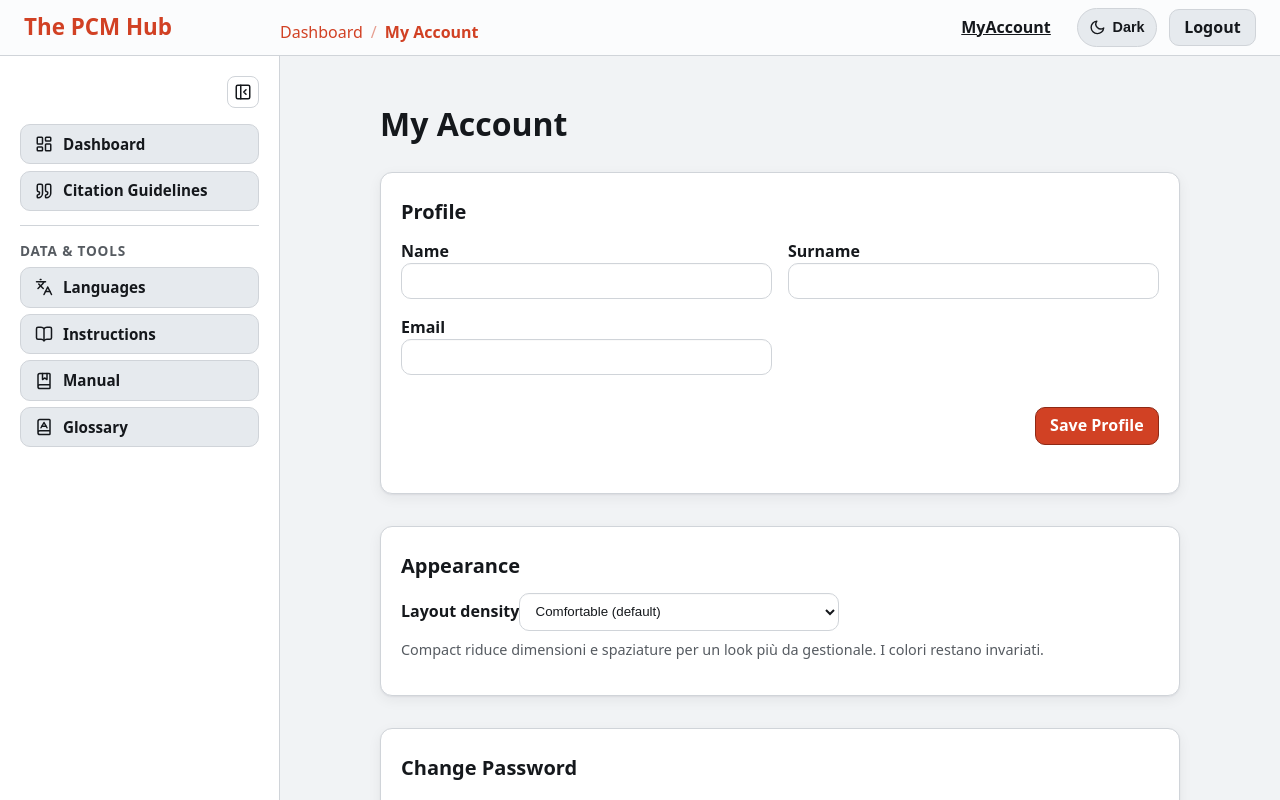
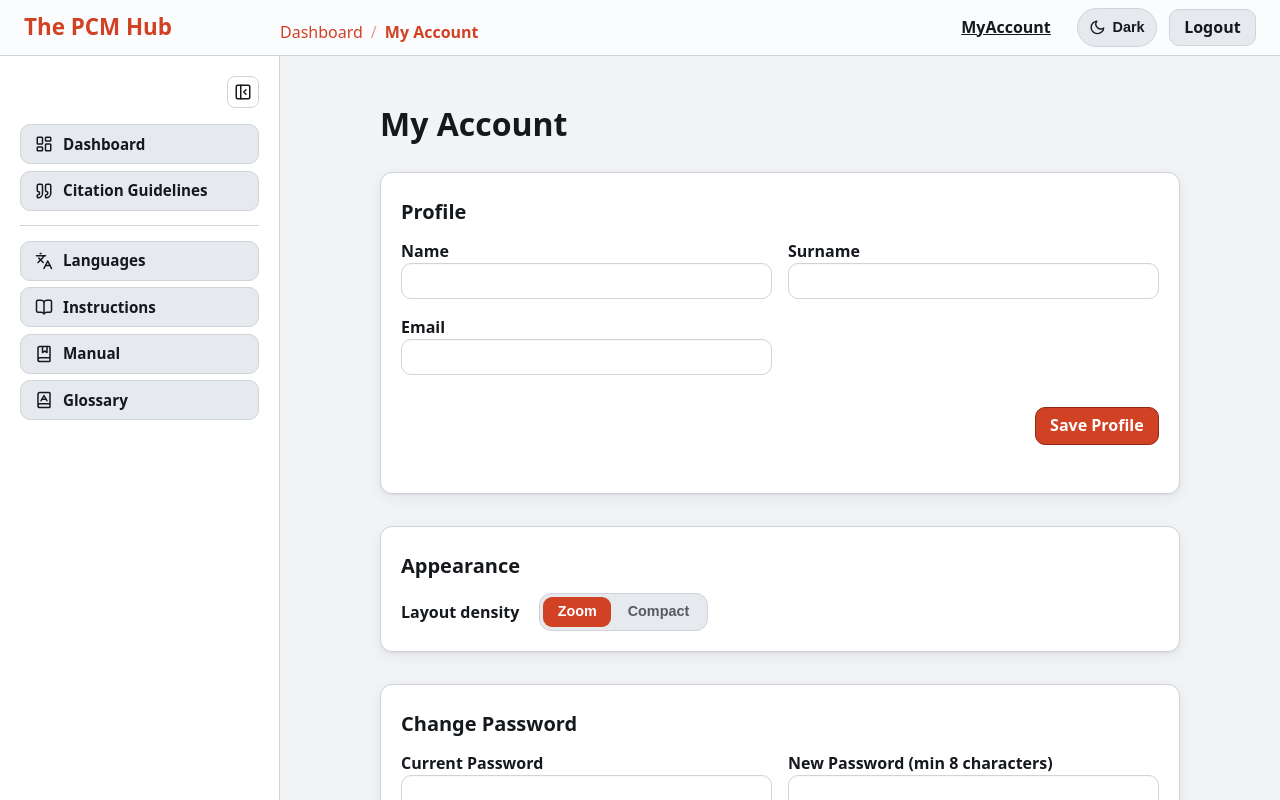
Before and after one commit to gb-993/progetto_lingue_3, a React (Vite) app in the folder frontend/: page /me in a window 1280 px wide. Shown: the top 800 px of the page. Built offline with nearby package versions, Linux system fonts and the light colour scheme; no server answers.

Commit message:
modifiche e ritocchi

```diff
--- a/frontend/src/components/Layout.jsx
+++ b/frontend/src/components/Layout.jsx
@@ -368,7 +368,7 @@ export default function Layout({ children }) {
                             {/* Voci per User loggati e Admin (ordine come nel vecchio base.html) */}
                             {role !== 'public' && (
                                 <>
-                                    <li className="nav-divider-label">Data & Tools</li>
+                                    <li className="nav-divider-label" aria-hidden="true"></li>
                                     <li>
                                         <Link className={`btn ${isCurrent('/languages')}`} to="/languages" title="Languages">
                                             <Languages size={18} className="nav-icon" />
--- /dev/null
+++ b/frontend/src/components/SegmentedToggle.jsx
@@ -0,0 +1,54 @@
+// Toggle segmentato riusabile, coerente coi token del tema (funziona in
+// light e dark). Stato attivo = brand + testo bianco, come le voci attive
+// del resto del sito. Per 2-3 opzioni mutuamente esclusive.
+//
+// Uso:
+//   <SegmentedToggle
+//     value={value}
+//     onChange={setValue}
+//     options={[{ value: 'a', label: 'A' }, { value: 'b', label: 'B' }]}
+//     ariaLabel="Etichetta gruppo"
+//   />
+export default function SegmentedToggle({ value, onChange, options, ariaLabel }) {
+    return (
+        <div
+            role="group"
+            aria-label={ariaLabel}
+            style={{
+                display: 'inline-flex',
+                gap: '2px',
+                padding: '3px',
+                background: 'var(--surface-2)',
+                border: '1px solid var(--border)',
+                borderRadius: 'var(--radius)',
+            }}
+        >
+            {options.map(opt => {
+                const active = value === opt.value;
+                return (
+                    <button
+                        key={opt.value}
+                        type="button"
+                        onClick={() => onChange(opt.value)}
+                        aria-pressed={active}
+                        style={{
+                            border: 'none',
+                            cursor: 'pointer',
+                            padding: '.4rem .9rem',
+                            borderRadius: 'calc(var(--radius) - 3px)',
+                            fontWeight: 600,
+                            fontSize: '.9rem',
+                            lineHeight: 1.2,
+                            whiteSpace: 'nowrap',
+                            background: active ? 'var(--brand)' : 'transparent',
+                            color: active ? '#fff' : 'var(--text-muted)',
+                            transition: 'background .15s ease, color .15s ease',
+                        }}
+                    >
+                        {opt.label}
+                    </button>
+                );
+            })}
+        </div>
+    );
+}
--- a/frontend/src/features/accounts/MyAccount.jsx
+++ b/frontend/src/features/accounts/MyAccount.jsx
@@ -1,6 +1,7 @@
 import { useState, useEffect } from 'react';
 import { useNavigate } from 'react-router-dom';
 import api from '../../api'; // Sostituito axios
+import SegmentedToggle from '../../components/SegmentedToggle';
 
 // Stessa logica del toggle tema (data-theme): la densita' del layout vive in
 // un attributo data-density su <html>, persistito in localStorage e applicato
@@ -8,8 +9,11 @@ import api from '../../api'; // Sostituito axios
 const DENSITY_STORAGE_KEY = 'pcm-density';
 
 function getInitialDensity() {
-    if (typeof window === 'undefined') return 'comfortable';
-    return localStorage.getItem(DENSITY_STORAGE_KEY) === 'compact' ? 'compact' : 'comfortable';
+    if (typeof window === 'undefined') return 'zoom';
+    // Default = "zoom" (modalita' grande). Solo il valore 'compact' attiva
+    // l'attributo data-density="compact"; qualunque altro valore (incluso il
+    // vecchio 'comfortable' di utenti gia' esistenti) ricade su 'zoom'.
+    return localStorage.getItem(DENSITY_STORAGE_KEY) === 'compact' ? 'compact' : 'zoom';
 }
 
 export default function MyAccount() {
@@ -19,8 +23,7 @@ export default function MyAccount() {
     const [message, setMessage] = useState({ text: '', type: '' });
     const [density, setDensity] = useState(getInitialDensity);
 
-    const handleDensityChange = (e) => {
-        const value = e.target.value;
+    const applyDensity = (value) => {
         setDensity(value);
         if (value === 'compact') {
             document.documentElement.setAttribute('data-density', 'compact');
@@ -102,20 +105,14 @@ export default function MyAccount() {
 
             <div className="card" style={{marginBottom: 'var(--acc-section-gap, 2rem)'}}>
                 <h3 className="mb-2">Appearance</h3>
-                <div className="form-group">
-                    <label htmlFor="density-select">Layout density</label>
-                    <select
-                        id="density-select"
+                <div className="form-group" style={{display: 'flex', alignItems: 'center', gap: '1.25rem', flexWrap: 'wrap'}}>
+                    <label style={{margin: 0}}>Layout density</label>
+                    <SegmentedToggle
+                        ariaLabel="Layout density"
                         value={density}
-                        onChange={handleDensityChange}
-                        style={{maxWidth: '320px'}}
-                    >
-                        <option value="comfortable">Comfortable (default)</option>
-                        <option value="compact">Compact</option>
-                    </select>
-                    <p className="muted" style={{marginTop: '.5rem', fontSize: '.9rem'}}>
-                        Compact riduce dimensioni e spaziature per un look più da gestionale. I colori restano invariati.
-                    </p>
+                        onChange={applyDensity}
+                        options={[{ value: 'zoom', label: 'Zoom' }, { value: 'compact', label: 'Compact' }]}
+                    />
                 </div>
             </div>
 
--- a/frontend/src/features/parameters/ParameterForm.jsx
+++ b/frontend/src/features/parameters/ParameterForm.jsx
@@ -608,7 +608,7 @@ export default function ParameterForm() {
                                                 disabled={!isDirty}
                                                 onChange={e => setIsTestEdit(e.target.checked)}
                                             />
-                                            <span>🧪 Mark as test edit</span>
+                                            <span>Mark as test edit</span>
                                         </label>
                                         {isTestEdit && isDirty && (
                                             <div style={{
--- a/frontend/src/features/tablea/TableA.jsx
+++ b/frontend/src/features/tablea/TableA.jsx
@@ -4,6 +4,7 @@ import Select from 'react-select';
 import api from '../../api';
 import { searchMatches } from '../../utils/search';
 import reactSelectStyles from '../../utils/reactSelectStyles';
+import SegmentedToggle from '../../components/SegmentedToggle';
 
 export default function TableA() {
     const [view, setView] = useState('params'); // 'params' o 'questions'
@@ -325,22 +326,12 @@ export default function TableA() {
             <header className="dashboard-hero" style={{ marginBottom: 'var(--form-col-gap, 2rem)' }}>
                 <h1>Table A</h1>
                 <div style={{ display: 'flex', justifyContent: 'center', marginBottom: 'var(--form-col-gap, 1.5rem)' }}>
-                    <nav style={{ background: '#e9ecef', padding: '5px', borderRadius: '50px', display: 'inline-flex' }}>
-                        <button
-                            className={`btn ${view === 'params' ? 'btn-light' : 'btn-outline'}`}
-                            style={{ borderRadius: '50px', border: 'none', background: view === 'params' ? 'white' : 'transparent', fontWeight: 600, color: view === 'params' ? 'black' : '#6c757d', boxShadow: view === 'params' ? '0 2px 5px rgba(0,0,0,0.1)' : 'none' }}
-                            onClick={() => setView('params')}
-                        >
-                            Parameters View
-                        </button>
-                        <button
-                            className={`btn ${view === 'questions' ? 'btn-light' : 'btn-outline'}`}
-                            style={{ borderRadius: '50px', border: 'none', background: view === 'questions' ? 'white' : 'transparent', fontWeight: 600, color: view === 'questions' ? 'black' : '#6c757d', boxShadow: view === 'questions' ? '0 2px 5px rgba(0,0,0,0.1)' : 'none' }}
-                            onClick={() => setView('questions')}
-                        >
-                            Questions View
-                        </button>
-                    </nav>
+                    <SegmentedToggle
+                        ariaLabel="View"
+                        value={view}
+                        onChange={setView}
+                        options={[{ value: 'params', label: 'Parameters View' }, { value: 'questions', label: 'Questions View' }]}
+                    />
                 </div>
             </header>
 
--- a/frontend/src/index.css
+++ b/frontend/src/index.css
@@ -352,7 +352,7 @@ a:hover{text-decoration:underline}
 }
 .sidebar-nav .nav-list .nav-divider-label{
   margin-top: .5rem;
-  padding-top: .9rem;
+  padding-top: .5rem;
   border-top: 1px solid var(--border);
   color: var(--text-muted);
   font-size: .85rem;
--- a/frontend/src/theme-compact.css
+++ b/frontend/src/theme-compact.css
@@ -102,16 +102,18 @@
    I max-width delle pagine NON sono toccati.
    --------------------------------------------------------- */
 
-/* Sidebar 280 -> 200px in compact: il font delle voci e' piu' piccolo
+/* Sidebar 280 -> 212px in compact: il font delle voci e' piu' piccolo
    (.88rem) quindi le etichette ci stanno comunque. :not(.is-sidebar-collapsed)
    cosi' lo stato "collassato" (64px) continua a vincere quando attivo. */
 :root[data-density="compact"] .app-wrapper:not(.is-sidebar-collapsed) {
-  --sidebar-width: 200px;
+  --sidebar-width: 212px;
 }
 
-/* Padding interno della sidebar piu' contenuto */
+/* Padding interno della sidebar: un filo piu' di margine orizzontale (0.75rem)
+   cosi' le voci non risultano incollate al bordo dello schermo (versione in
+   scala del margine che ha la modalita' zoom). */
 :root[data-density="compact"] .sidebar {
-  padding: var(--sp-4) var(--sp-3);
+  padding: var(--sp-4) 0.75rem;
 }
 
 /* Body centrale: meno padding ai lati e sopra/sotto */
```
Also changed, not shown: 3 other files (tests, documents, lock files or other folders).
